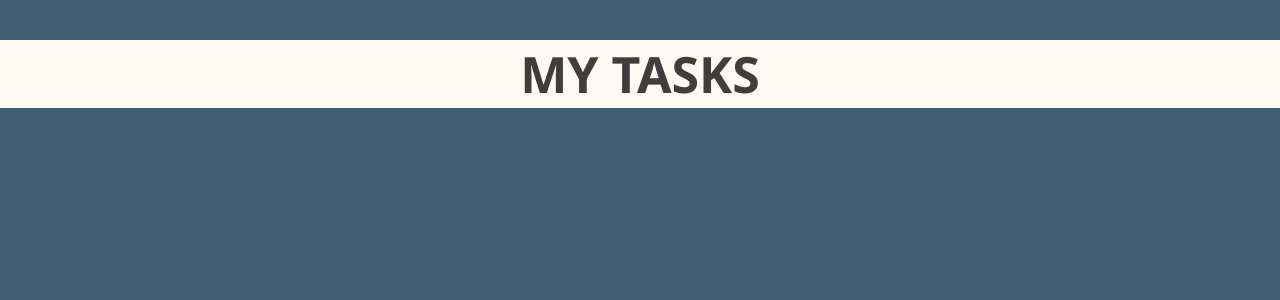
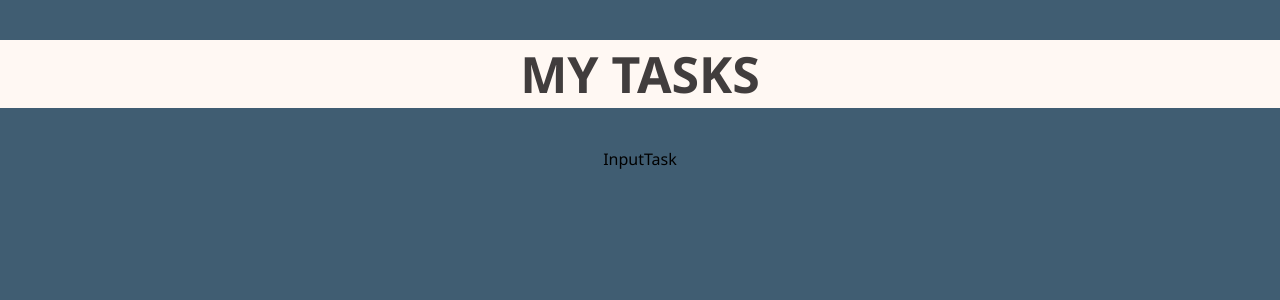
Before and after one commit to daza06/Todo-App, a React (Create React App) app: page / in a window 1280 px wide. Shown: the top 300 px of the page. Built offline with nearby package versions, Linux system fonts and the light colour scheme.

Commit message:
Created first component (InputTask)

```diff
--- a/src/App.tsx
+++ b/src/App.tsx
@@ -1,10 +1,12 @@
 import React from "react";
 import "./App.css";
+import InputTask from "./components/InputTask";
 
 const App: React.FC = () => {
   return (
     <div className="App">
       <span className="heading">My Tasks</span>
+      <InputTask />
     </div>
   );
 };
--- /dev/null
+++ b/src/components/InputTask.tsx
@@ -0,0 +1,7 @@
+import React from "react";
+
+const InputTask = () => {
+  return <div>InputTask</div>;
+};
+
+export default InputTask;
```
